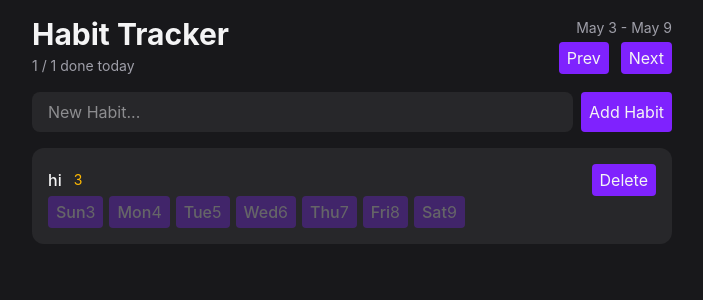
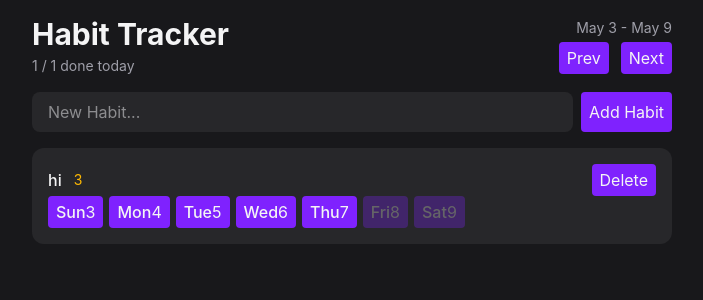
Before and after one commit to Adris3/habit_tracker, a React (Vite) app: page / in a window 1280 px wide. Shown: the top 300 px of the page, without its empty margins (288-991 px from the left). Built offline with nearby package versions, Linux system fonts and the light colour scheme.

Commit message:
All future dates are now disabled

```diff
--- a/src/components/Habitlist.tsx
+++ b/src/components/Habitlist.tsx
@@ -1,5 +1,5 @@
 import { Button } from "./Button";
-import { startOfWeek, eachDayOfInterval, endOfWeek, format } from "date-fns";
+import { startOfWeek, eachDayOfInterval, endOfWeek, format, isFuture } from "date-fns";
 
 export function Habitlist() {
     const habits = [{id: 1, name: "hi"}
@@ -38,7 +38,7 @@ function Habititem({ habit }: HabititemProps) {
 
             <div className="flex gap-1.5">
                 {visibleDates.map(date => (
-                    <Button key={date.toISOString()} disabled>
+                    <Button key={date.toISOString()} disabled={isFuture(date)}>
                         <span className="font-medium">{format(date, "EEE")}</span>
                         <span>{format(date, "d")}</span>
                     </Button>
```
